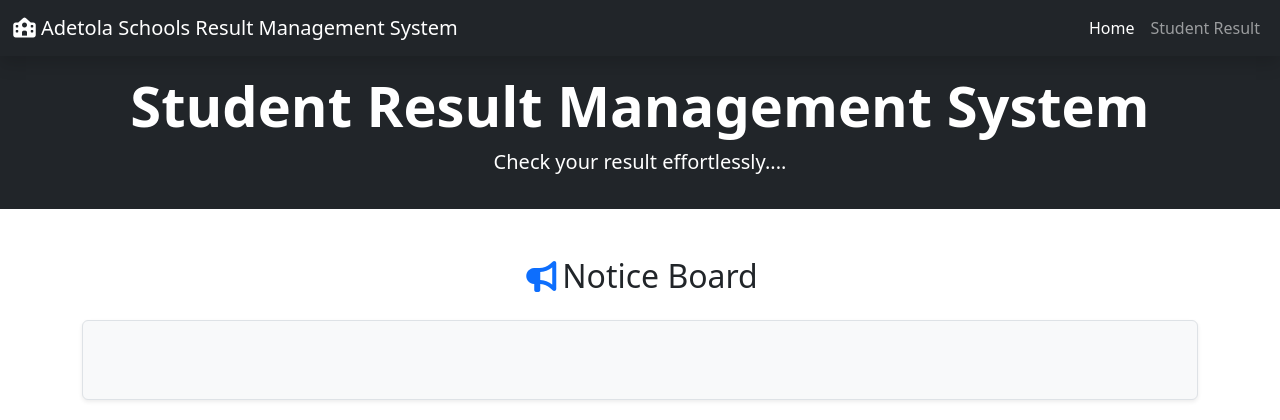
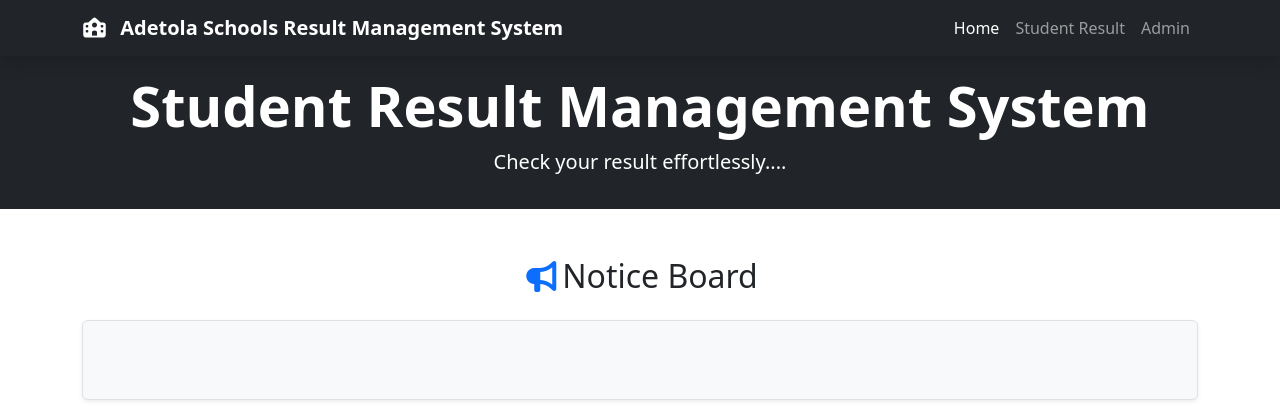
Before and after one commit to Darlington112/Adetola-Result-Management-System, a Django app: page / in a window 1280 px wide. Shown: the top 420 px of the page. Run offline with Django 5.2, Linux system fonts and the light colour scheme; data comes from the database, SQL or seed files in the repository; both versions use the stored data as it was after the commit; some libraries are stand-ins or nearby versions.

Commit message:
Fixed the mobile responsiveness

```diff
--- a/resultManager/templates/base.html
+++ b/resultManager/templates/base.html
@@ -25,11 +25,14 @@
   </head>
   <body class="d-flex flex-column min-vh-100">
     <nav class="navbar navbar-expand-lg navbar-dark bg-dark shadow">
-      <div class="container-fluid">
-        <a class="navbar-brand" href="#"
-          ><i class="fas fa-school me-1"></i>Adetola Schools Result Management
-          System</a
-        >
+      <div class="container">
+        <a class="navbar-brand fw-semibold" href="#">
+          <i class="fas fa-school me-2"></i>
+          <span class="d-none d-md-inline"
+            >Adetola Schools Result Management System</span
+          >
+          <span class="d-md-none">Adetola SRM</span>
+        </a>
         <button
           class="navbar-toggler"
           type="button"
@@ -42,7 +45,7 @@
           <span class="navbar-toggler-icon"></span>
         </button>
         <div class="collapse navbar-collapse" id="navbarSupportedContent">
-          <ul class="navbar-nav me-auto mb-2 mb-lg-0 justify-content-end w-100">
+          <ul class="navbar-nav ms-auto mb-2 mb-lg-0">
             <li class="nav-item">
               <a
                 class="nav-link active"
@@ -56,16 +59,16 @@
                 >Student Result</a
               >
             </li>
-            <!-- <li class="nav-item">
+            <li class="nav-item">
               <a class="nav-link" href="{% url 'admin_login' %}">Admin</a>
-            </li> -->
+            </li>
           </ul>
         </div>
       </div>
     </nav>
     <main class="flex-fill">{% block content %}{% endblock %}</main>
 
-    <footer class="mt-5">
+    <footer class="mt-auto">
       <div class="bg-dark text-white text-center py-3">
         <p class="mb-0">
           &copy; 2026 Adetola Private Schools. All rights reserved.
--- a/resultManager/templates/create_class.html
+++ b/resultManager/templates/create_class.html
@@ -50,7 +50,7 @@
     </div> -->
     <div class="mb-3">
       <label for="section" class="form-label"
-        ><i class="fas fa-chalkboard"></i> Section</label
+        ><i class="fas fa-chalkboard"></i> Session</label
       >
       <input
         type="text"
--- a/resultManager/templates/result_page.html
+++ b/resultManager/templates/result_page.html
@@ -65,14 +65,14 @@
                   </td>
                 </tr>
                 {% endfor %}
-                <tr>
+                <!-- <tr>
                   <th colspan="2">Total Marks</th>
                   <td colspan="2"></td>
                   <td>
                     <b>{{ total_marks }}</b> out of <b>{{ max_total }}</b>
                   </td>
                   <td colspan="2"></td>
-                </tr>
+                </tr> -->
                 <tr>
                   <th colspan="2">Percentage</th>
                   <td colspan="5"><b>{{ percentage }}%</b></td>
--- a/resultManager/templates/sidebar.html
+++ b/resultManager/templates/sidebar.html
@@ -1,8 +1,8 @@
 {% load static %}
 <style>
-  .sidebar {
-    min-height: 100vh;
-  }
+ .sidebar {
+  min-height: 100vh;
+}
   .sidebar .nav-link {
     color: #ffffff;
   }
```
Also changed, not shown: resultManager/templates/admin_dashboard.html (+4 -4 lines), db.sqlite3.
